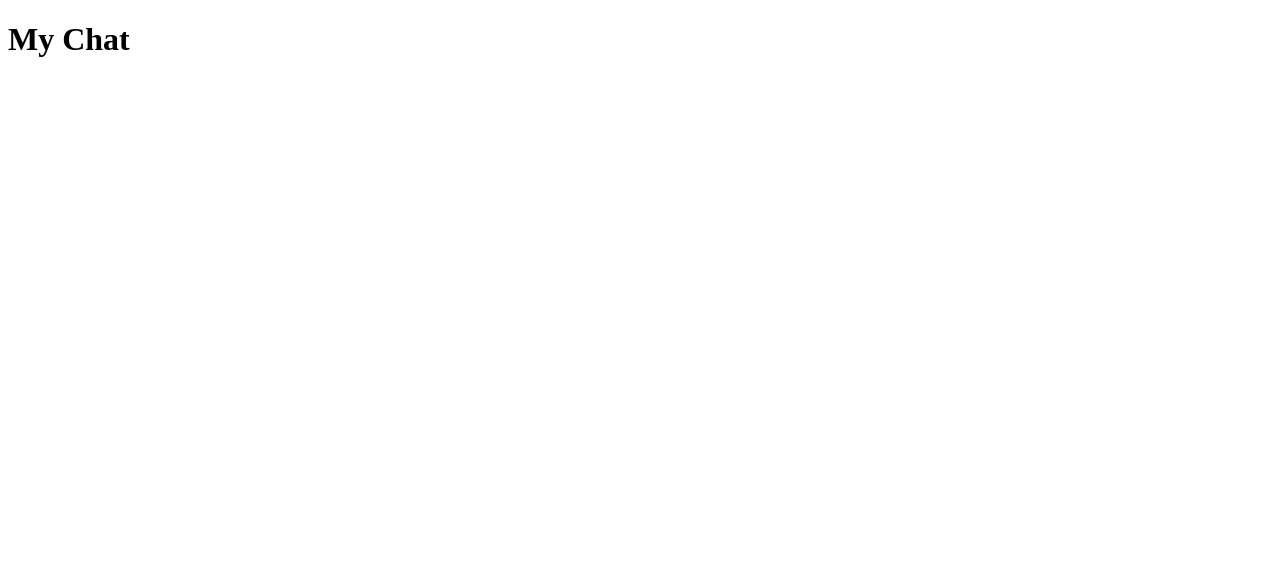
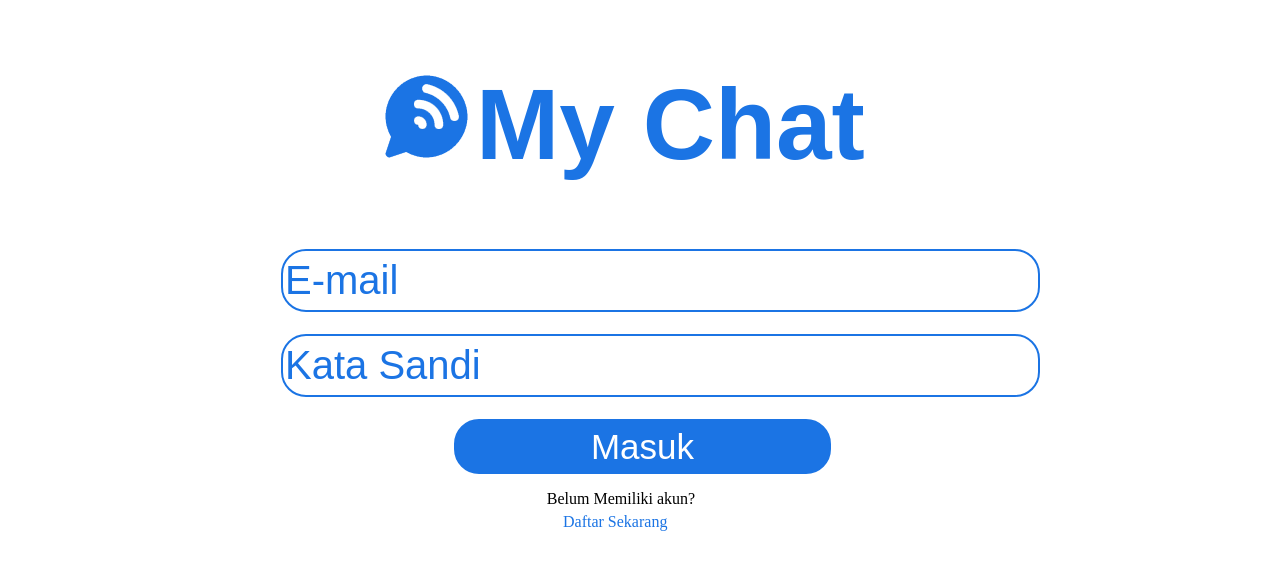
Before and after one commit to wramadhan/FE-Group-5, a React (Create React App) app: page / in a window 1280 px wide. Shown: the top 570 px of the page. Built offline with nearby package versions, Linux system fonts and the light colour scheme.

Commit message:
login 100% completed

```diff
--- a/package.json
+++ b/package.json
@@ -7,7 +7,9 @@
     "@testing-library/react": "^13.3.0",
     "@testing-library/user-event": "^13.5.0",
     "axios": "^0.27.2",
+    "bootstrap": "^5.2.0",
     "react": "^18.2.0",
+    "react-bootstrap": "^2.4.0",
     "react-dom": "^18.2.0",
     "react-icons": "^4.4.0",
     "react-router-dom": "^6.3.0",
@@ -39,6 +41,8 @@
     ]
   },
   "devDependencies": {
+    "@types/bootstrap": "^5.2.0",
+    "@types/react-bootstrap": "^0.32.30",
     "autoprefixer": "^10.4.7",
     "postcss": "^8.4.14"
   }
--- a/src/component/Header.jsx
+++ b/src/component/Header.jsx
@@ -5,6 +5,6 @@ import appLogo from "../images/mychat.png";
 
 const Header = () => {
   return <h1 className="Chatting">My Chat</h1>;
-  <img className="appLogo" src={appLogo} alt="appLogo2" />;
+  <image className="appLogo" src={appLogo} alt="appLogo2" />;
 };
 export default Header;
--- /dev/null
+++ b/src/component/Login/Login.jsx
@@ -0,0 +1,48 @@
+import React from "react";
+import { Button, Col, Container, Form, Row } from "react-bootstrap";
+import "../../styles/Login.css";
+// import Header from "../Header";
+
+import appLogo from "../../images/mychat.png";
+
+const Login = () => {
+  return (
+    <>
+      {/* <Header /> */}
+      <div className="atas">
+        <img className="img" src={appLogo} alt="appLogo" />
+        <h1 className="MyChat">My Chat</h1>
+      </div>
+      <Container>
+        <Row>
+          <Col>
+            <Form>
+              <Form.Group controlId="formBasicEmail">
+                <Form.Control
+                  className="formEmail"
+                  type="email"
+                  placeholder="E-mail"
+                />
+              </Form.Group>
+
+              <Form.Group controlId="formBasicPassword">
+                <Form.Control
+                  className="formPwd"
+                  type="password"
+                  placeholder="Kata Sandi"
+                />
+              </Form.Group>
+              <Button className="tombol" type="submit">
+                Masuk
+              </Button>
+            </Form>
+          </Col>
+          <Col></Col>
+        </Row>
+        <p className="belum">Belum Memiliki akun?</p>
+        <p className="daftar">Daftar Sekarang</p>
+      </Container>
+    </>
+  );
+};
+export default Login;
--- a/src/index.js
+++ b/src/index.js
@@ -1,11 +1,10 @@
 import React from "react";
 import ReactDOM from "react-dom/client";
 import NavBar from "./component/NavBar";
-import Header from "./component/Header";
-
+import Login from "./component/Login/Login";
 // import "./index.css";
 // import SuntingProfil from "./pages/SuntingProfil";
-import Registrasi from "./pages/Registrasi";
+// import Registrasi from "./pages/Registrasi";
 // import Login from "./pages/Login";
 // import App from './App';
 import reportWebVitals from "./reportWebVitals";
@@ -13,7 +12,7 @@ import reportWebVitals from "./reportWebVitals";
 const root = ReactDOM.createRoot(document.getElementById("root"));
 root.render(
   // <React.StrictMode>
-  <Header />
+  <Login />
   // </React.StrictMode>
 );
 
--- /dev/null
+++ b/src/styles/Login.css
@@ -0,0 +1,65 @@
+Container {
+  display: flex;
+}
+.atas {
+  margin-left: 28.828vw;
+}
+.img {
+  width: 7.734vw;
+  margin-top: 0vw;
+  float: left;
+}
+.MyChat {
+  color: #1b74e4;
+  margin-left: 0vw;
+  font-size: 7.813vw;
+  font-family: Arial, Helvetica, sans-serif;
+}
+
+.formEmail {
+  border-radius: 25px;
+  color: #1b74e4;
+  width: 58.672vw;
+  height: 4.453vw;
+  border: #1b74e4 2px solid;
+  font-size: 3.125vw;
+  margin-left: 21.328vw;
+}
+
+.formPwd {
+  border-radius: 25px;
+  color: #1b74e4;
+  width: 58.672vw;
+  height: 4.453vw;
+  border: #1b74e4 2px solid;
+  font-size: 3.125vw;
+  margin-top: 1.734vw;
+  margin-left: 21.328vw;
+}
+
+.tombol {
+  border-radius: 25px;
+  color: #fff;
+  width: 29.453vw;
+  height: 4.297vw;
+  font-size: 2.734vw;
+  border: #1b74e4 2px solid;
+  background-color: #1b74e4;
+  margin-top: 1.734vw;
+  margin-left: 34.844vw;
+}
+
+::placeholder {
+  color: #1b74e4;
+}
+
+.belum {
+  margin-left: 42.094vw;
+  margin-bottom: 0vw;
+}
+
+.daftar {
+  margin-left: 43.359vw;
+  color: #1b74e4;
+  margin-top: 0.391vw;
+}
```
Also changed, not shown: src/pages/Login.jsx (deleted, +0 -47 lines), 1 other file (tests, documents, lock files or other folders).
